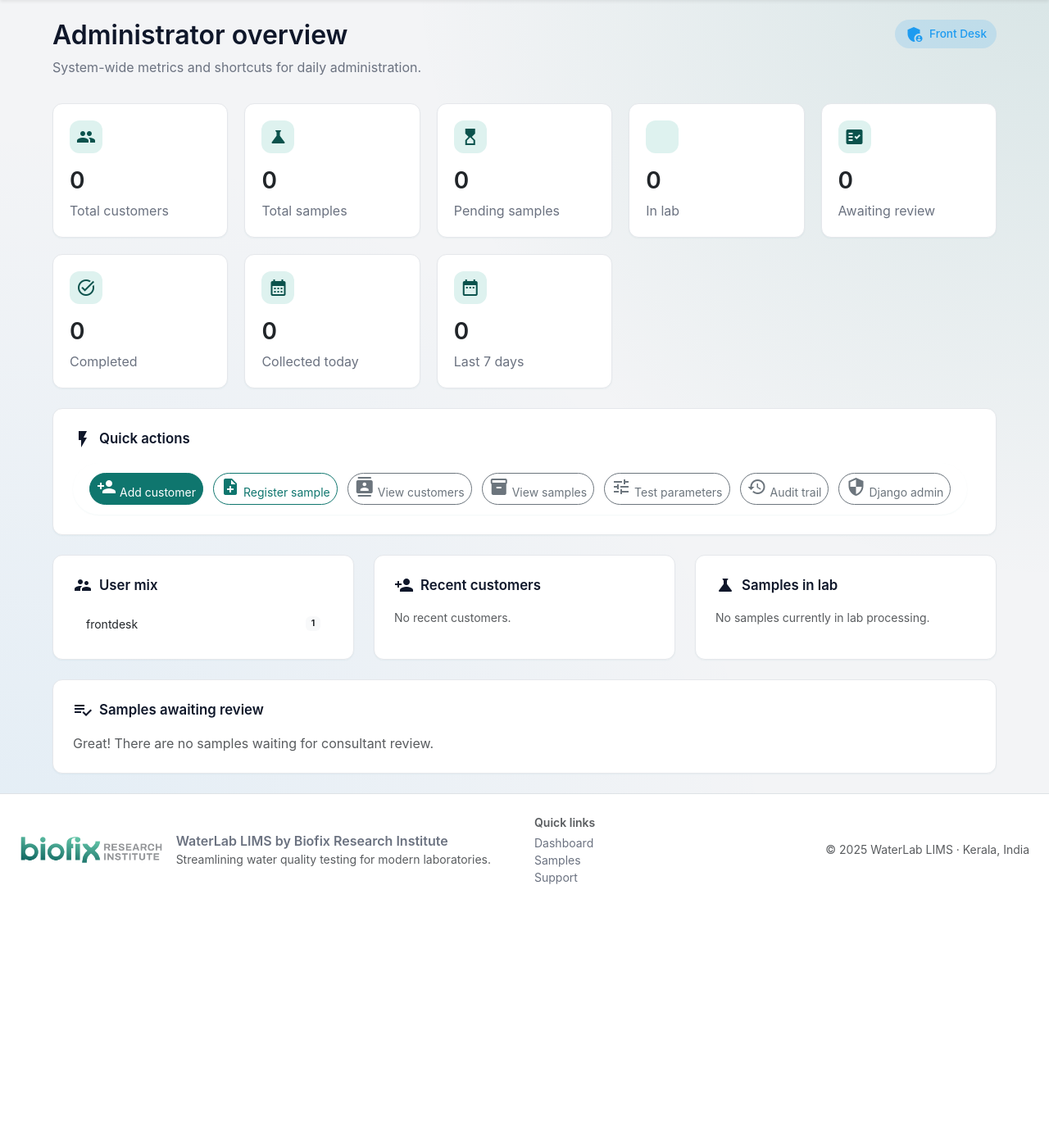
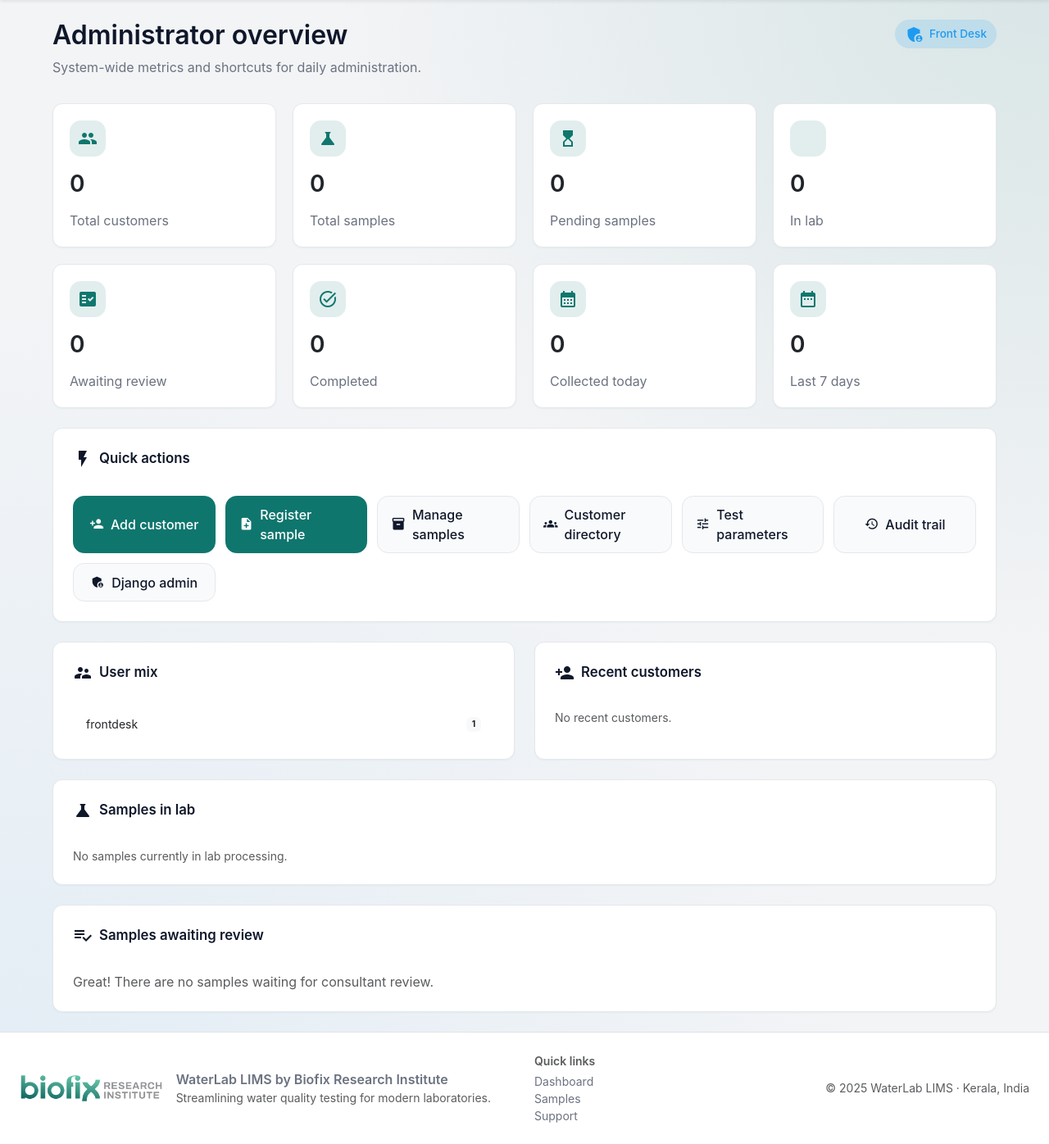
Before and after one commit to itzpraveen/waterlab, a Django app: page /dashboard/admin/ in a window 1280 px wide. Shown: the part 71-1467 px from the top of the page at 82% size. Before the commit the page ends 1150 px from the top, so only its background shows below. Run offline with Django 5.2, Linux system fonts and the light colour scheme; the visitor is signed in with stand-in values (Sample User, id 1); data comes from the database, SQL or seed files in the repository; data that the repository does not hold is empty.

Commit message:
Polish admin dashboard UI

```diff
--- a/core/templates/core/dashboards/admin_dashboard.html
+++ b/core/templates/core/dashboards/admin_dashboard.html
@@ -59,18 +59,18 @@
 <section class="info-card mb-4">
     <div class="section-title"><i class="material-icons">flash_on</i>Quick actions</div>
     <div class="quick-link-bar">
-        <a href="{% url 'core:customer_add' %}" class="btn btn-primary btn-sm"><i class="material-icons me-1">person_add</i>Add customer</a>
-        <a href="{% url 'core:sample_add' %}" class="btn btn-outline-primary btn-sm"><i class="material-icons me-1">note_add</i>Register sample</a>
-        <a href="{% url 'core:customer_list' %}" class="btn btn-outline-secondary btn-sm"><i class="material-icons me-1">contacts</i>View customers</a>
-        <a href="{% url 'core:sample_list' %}" class="btn btn-outline-secondary btn-sm"><i class="material-icons me-1">inventory</i>View samples</a>
-        <a href="{% url 'core:setup_test_parameters' %}" class="btn btn-outline-secondary btn-sm"><i class="material-icons me-1">tune</i>Test parameters</a>
-        <a href="{% url 'core:audit_trail' %}" class="btn btn-outline-secondary btn-sm"><i class="material-icons me-1">history</i>Audit trail</a>
-        <a href="/admin/" class="btn btn-outline-secondary btn-sm"><i class="material-icons me-1">security</i>Django admin</a>
+        <a href="{% url 'core:customer_add' %}" class="action-chip action-chip--primary"><i class="material-icons">person_add</i>Add customer</a>
+        <a href="{% url 'core:sample_add' %}" class="action-chip action-chip--primary"><i class="material-icons">note_add</i>Register sample</a>
+        <a href="{% url 'core:sample_list' %}" class="action-chip"><i class="material-icons">inventory_2</i>Manage samples</a>
+        <a href="{% url 'core:customer_list' %}" class="action-chip"><i class="material-icons">groups</i>Customer directory</a>
+        <a href="{% url 'core:setup_test_parameters' %}" class="action-chip"><i class="material-icons">tune</i>Test parameters</a>
+        <a href="{% url 'core:audit_trail' %}" class="action-chip"><i class="material-icons">history</i>Audit trail</a>
+        <a href="/admin/" class="action-chip"><i class="material-icons">admin_panel_settings</i>Django admin</a>
     </div>
 </section>
 
-<div class="row g-4">
-    <div class="col-xl-4">
+<div class="row g-4 align-items-stretch">
+    <div class="col-lg-6">
         <div class="info-card h-100">
             <div class="section-title"><i class="material-icons">supervisor_account</i>User mix</div>
             {% if user_stats %}
@@ -87,7 +87,7 @@
             {% endif %}
         </div>
     </div>
-    <div class="col-xl-4">
+    <div class="col-lg-6">
         <div class="info-card h-100">
             <div class="section-title"><i class="material-icons">person_add</i>Recent customers</div>
             {% if recent_customers %}
@@ -104,7 +104,7 @@
             {% endif %}
         </div>
     </div>
-    <div class="col-xl-4">
+    <div class="col-12">
         <div class="info-card h-100">
             <div class="section-title"><i class="material-icons">science</i>Samples in lab</div>
             {% if samples_in_lab %}
--- a/static/css/style.css
+++ b/static/css/style.css
@@ -160,10 +160,11 @@ main {
   color: var(--wl-muted);
 }
 
+
 .stat-grid {
   display: grid;
   gap: 1.25rem;
-  grid-template-columns: repeat(auto-fit, minmax(200px, 1fr));
+  grid-template-columns: repeat(auto-fit, minmax(220px, 1fr));
 }
 
 .stat-card {
@@ -173,6 +174,10 @@ main {
   box-shadow: var(--wl-shadow-sm);
   border: 1px solid var(--wl-border);
   transition: transform 0.2s ease, box-shadow 0.2s ease;
+  display: flex;
+  flex-direction: column;
+  gap: 0.75rem;
+  min-height: 168px;
 }
 
 .stat-card:hover {
@@ -184,18 +189,17 @@ main {
   display: inline-flex;
   align-items: center;
   justify-content: center;
-  width: 2.5rem;
-  height: 2.5rem;
-  border-radius: 0.75rem;
-  background: var(--wl-primary-light);
-  color: var(--wl-primary-dark);
-  margin-bottom: 0.75rem;
+  width: 2.75rem;
+  height: 2.75rem;
+  border-radius: 0.85rem;
+  background: rgba(15, 118, 110, 0.12);
+  color: var(--wl-primary);
 }
 
 .stat-card .stat-value {
   font-size: 1.75rem;
   font-weight: 600;
-  margin-bottom: 0.25rem;
+  margin: 0;
 }
 
 .stat-card .stat-label {
@@ -246,6 +250,9 @@ main {
   border: 1px solid var(--wl-border);
   box-shadow: var(--wl-shadow-sm);
   padding: 1.5rem;
+  display: flex;
+  flex-direction: column;
+  gap: 1rem;
 }
 
 .info-card + .info-card {
@@ -415,17 +422,47 @@ main {
 }
 
 .quick-link-bar {
-  background: var(--wl-surface);
-  border-radius: 999px;
-  padding: 0.75rem 1.25rem;
-  box-shadow: var(--wl-shadow-sm);
-  display: inline-flex;
-  flex-wrap: wrap;
+  display: grid;
+  grid-template-columns: repeat(auto-fit, minmax(160px, 1fr));
   gap: 0.75rem;
 }
 
-.quick-link-bar .btn {
-  border-radius: 999px;
+.action-chip {
+  display: inline-flex;
+  align-items: center;
+  justify-content: center;
+  gap: 0.5rem;
+  padding: 0.65rem 1rem;
+  border-radius: 0.85rem;
+  border: 1px solid var(--wl-border);
+  background: #f9fafb;
+  color: #0f172a;
+  font-weight: 500;
+  text-decoration: none;
+  transition: transform 0.15s ease, box-shadow 0.15s ease, background 0.15s ease;
+}
+
+.action-chip .material-icons {
+  font-size: 1.1rem;
+}
+
+.action-chip:hover {
+  transform: translateY(-2px);
+  box-shadow: var(--wl-shadow-sm);
+  background: #eef2f7;
+  color: var(--wl-primary-dark);
+}
+
+.action-chip--primary {
+  background: var(--wl-primary);
+  border-color: var(--wl-primary);
+  color: #fff;
+  box-shadow: var(--wl-shadow-sm);
+}
+
+.action-chip--primary:hover {
+  background: var(--wl-primary-dark);
+  color: #fff;
 }
 
 .table-avatar {
```
